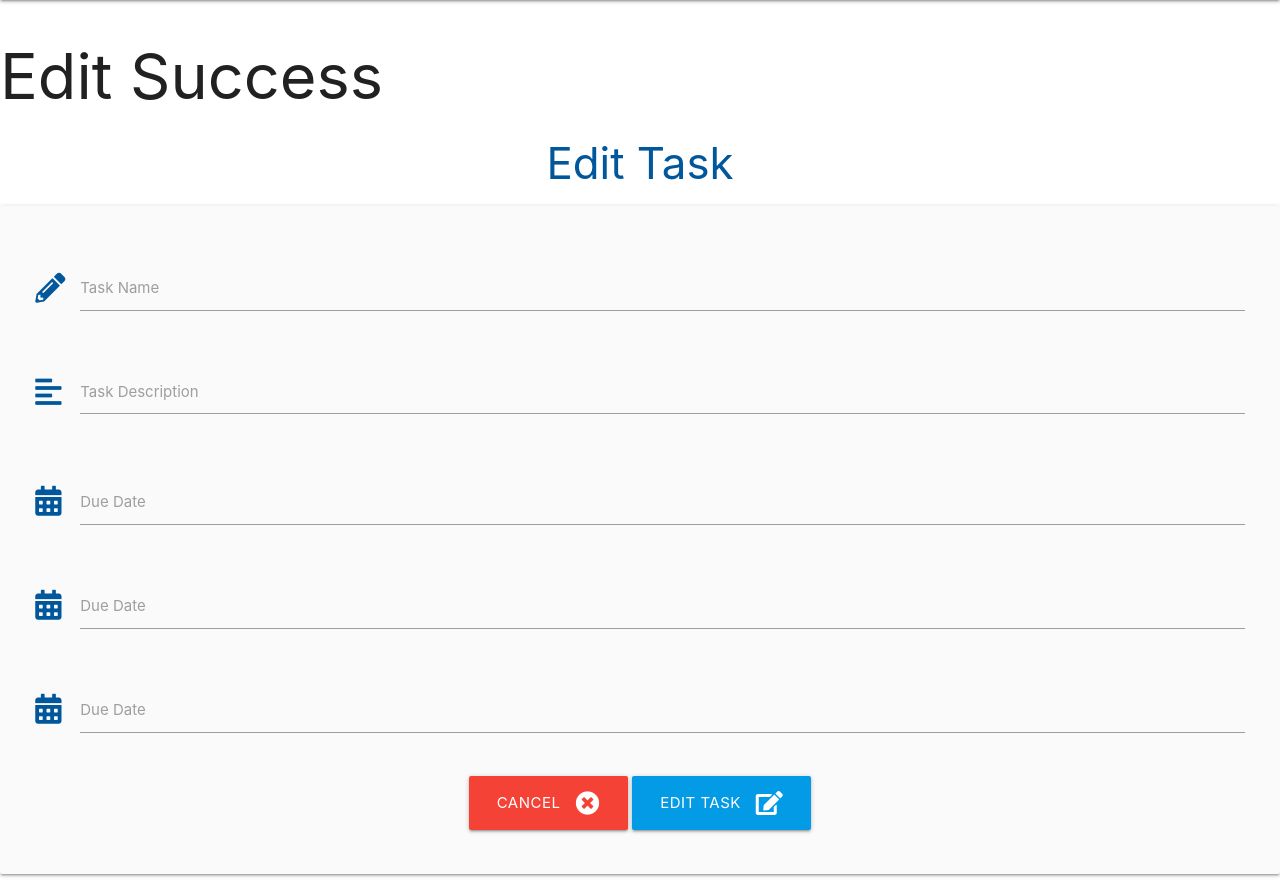
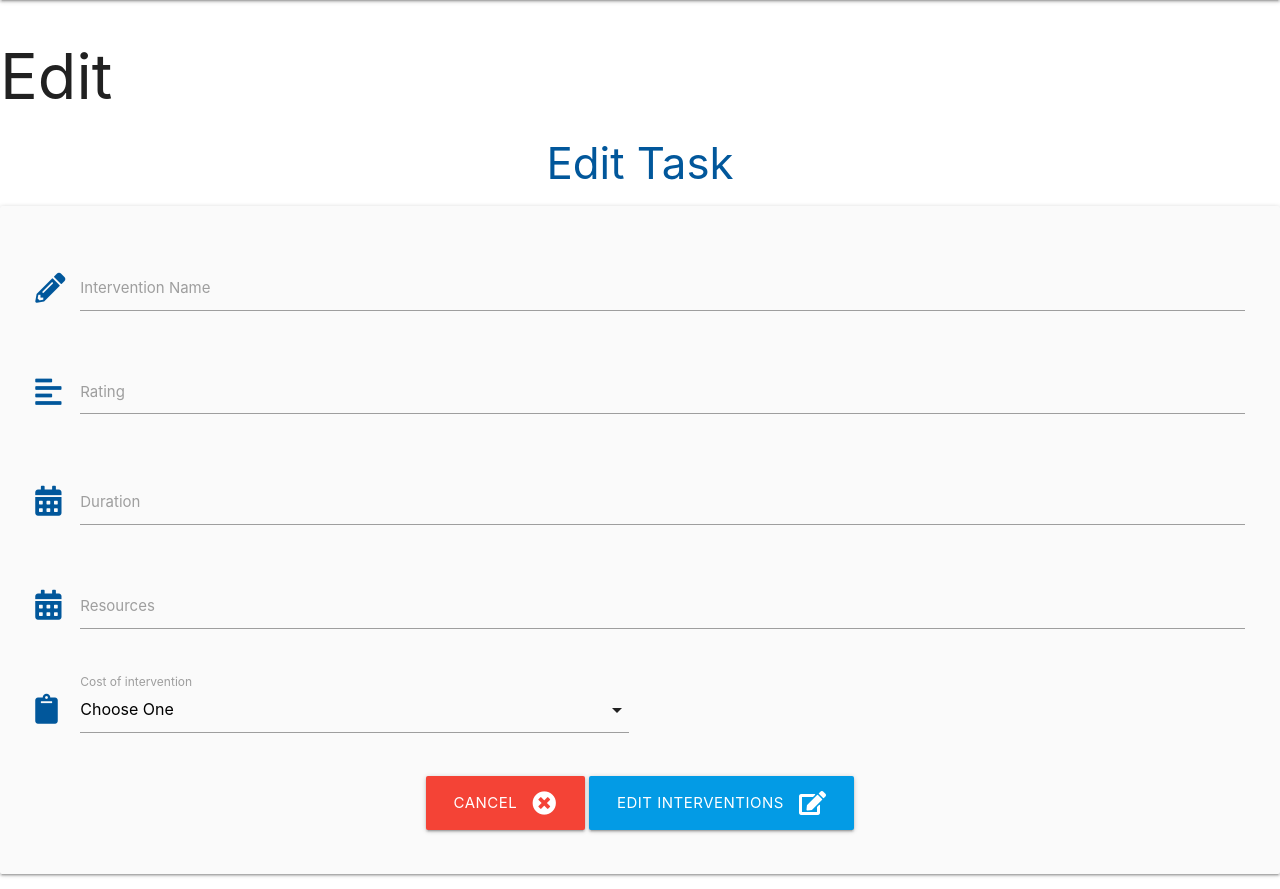
Before and after one commit to Code-Institute-Submissions/milestone_3_project, a Flask app: template templates/edit_interventions.html in a window 1280 px wide. Shown: the part 64-953 px from the top of the page. Run offline with Flask 2, Linux system fonts and the light colour scheme; the template is opened without the code that fills it, so the values that code supplies are empty; some libraries are stand-ins or nearby versions.

Commit message:
Cost dropdown on interventions fixed, option label altered to avoid required confusion

```diff
--- a/app.py
+++ b/app.py
@@ -45,13 +45,11 @@ def about_page():
 @app.route("/add_students", methods=["GET", "POST"])
 def add_students():
     if request.method == "POST":
-        review_due = "on" if request.form.get("review_due") else "off"
         students = {
             "name": request.form.get("name"),
             "class": request.form.get("class"),
             "sen": request.form.get("sen"),
-            "start_date": request.form.get("start_date"),
-            "review_due": review_due,
+            "review_date": request.form.get("review_date"),
             "intervention": request.form.get("intervention")
         }
         mongo.db.students.insert_one(students)
@@ -64,13 +62,11 @@ def add_students():
 @app.route("/edit_students/<students_id>", methods=["GET", "POST"])
 def edit_students(students_id):
     if request.method == "POST":
-        review_due = "on" if request.form.get("review_due") else "off"
         update = {
             "name": request.form.get("name"),
             "class": request.form.get("class"),
             "sen": request.form.get("sen"),
-            "start_date": request.form.get("start_date"),
-            "review_due": review_due,
+            "review_date": request.form.get("review_date"),
             "intervention": request.form.get("intervention")
         }
         mongo.db.students.update({"_id": ObjectId(students_id)}, update)
@@ -93,7 +89,6 @@ def add_interventions():
     if request.method == "POST":
         interventions = {
             "name": request.form.get("name"),
-            "sen": request.form.get("sen"),
             "rating": request.form.get("rating"),
             "duration": request.form.get("duration"),
             "resources": request.form.get("resources"),
@@ -114,7 +109,6 @@ def edit_interventions(interventions_id):
     if request.method == "POST":
         submit = {
             "name": request.form.get("name"),
-            "sen": request.form.get("sen"),
             "rating": request.form.get("rating"),
             "duration": request.form.get("duration"),
             "resources": request.form.get("resources"),
@@ -122,6 +116,8 @@ def edit_interventions(interventions_id):
         }
         mongo.db.interventions.update({"_id": ObjectId(interventions_id)}, submit)
         flash("Task Successfully Updated")
+        return redirect(url_for("show_interventions"))
+
     interventions = mongo.db.interventions.find_one({"_id": ObjectId(interventions_id)})
     return render_template("edit_interventions.html", interventions=interventions)
 
--- a/static/js/script.js
+++ b/static/js/script.js
@@ -2,8 +2,8 @@ $(document).ready(function(){
     $('.sidenav').sidenav();
     $('.dropdown-trigger').dropdown();
     $('.collapsible').collapsible();
-    $(".tooltipped").tooltip();
-    $("select").formSelect();
+    $('.tooltipped').tooltip();
+    $('select').formSelect();
     $('.datepicker').datepicker()
 
   });
--- a/templates/edit_interventions.html
+++ b/templates/edit_interventions.html
@@ -3,7 +3,7 @@
 
 
 
-<h1> Edit Success </h1>
+<h1> Edit </h1>
 
  <h3 class="light-blue-text text-darken-4 center-align">Edit Task</h3>
 
@@ -14,20 +14,18 @@
 
                  {% for interventions in interventions %}
 
-                                <option value="{{ interventions.interventions_name }}" selected>{{ interventions.name }}</option>
+                    <option value="{{ interventions.name }}" selected>{{ interventions.name }}</option>
 
-                        {% endfor %}
-
-
+				{% endfor %}
 				</div>
 
             <!-- task name -->
             <div class="row">
                 <div class="input-field col s12">
                     <i class="fas fa-pencil-alt prefix light-blue-text text-darken-4"></i>
-                    <input id="sen" name="sen" minlength="5" maxlength="50"
-                        value="{{ interventions.sen }}" type="text" class="validate" required>
-                    <label for="sen">Task Name</label>
+                    <input id="name" name="name" minlength="5" maxlength="50"
+                        value="{{ interventions.name }}" type="text" class="materialize-textarea validate" required>
+                    <label for="name">Intervention Name</label>
                 </div>
             </div>
             <!-- task description -->
@@ -38,7 +36,7 @@
                         maxlength="200" class="materialize-textarea validate" required>
                         {{- interventions.rating -}}
                     </textarea>
-                    <label for="rating">Task Description</label>
+                    <label for="rating">Rating</label>
                 </div>
             </div>
             <!-- due date picker -->
@@ -46,8 +44,8 @@
                 <div class="input-field col s12">
                     <i class="fas fa-calendar-alt prefix light-blue-text text-darken-4"></i>
                     <input id="duration" name="duration" type="text"
-                        value="{{ interventions.duration }}" class="datepicker validate" required>
-                    <label for="duration">Due Date</label>
+                        value="{{ interventions.duration }}" class="materialize-textarea validate" required>
+                    <label for="duration">Duration</label>
                 </div>
             </div>
 
@@ -55,19 +53,25 @@
                 <div class="input-field col s12">
                     <i class="fas fa-calendar-alt prefix light-blue-text text-darken-4"></i>
                     <input id="resources" name="resources" type="text"
-                        value="{{ interventions.resources }}" class="datepicker validate" required>
-                    <label for="resources">Due Date</label>
+                        value="{{ interventions.resources }}" class="materialize-textarea validate" required>
+                    <label for="resources">Resources</label>
                 </div>
             </div>
 
-            <div class="row">
-                <div class="input-field col s12">
-                    <i class="fas fa-calendar-alt prefix light-blue-text text-darken-4"></i>
-                    <input id="cost" name="cost" type="text"
-                        value="{{ interventions.cost }}" class="datepicker validate" required>
-                    <label for="cost">Due Date</label>
-                </div>
-            </div>
+            <!-- Cost -->
+<div class = "row">
+    <div class="input-field col s12 m6 l6">
+    <i class="fas fa-clipboard prefix light-blue-text text-darken-4"></i>
+    <select id ="cost" name="cost" class="validate" required>
+      <option value="" disabled selected>Choose One</option>
+      <option value="Free">Free</option>
+      <option value="Registration Required £">Registration Required £</option>
+      <option value="Subscription Required ££">Subscription Required ££</option>
+      <option value="Training Required £££">Training Required £££</option>
+    </select>
+    <label>Cost of intervention</label>
+  </div>
+</div>
 
 
             <!-- submit button -->
@@ -78,7 +82,7 @@
                         Cancel <i class="fas fa-times-circle right"></i>
                     </a>
                     <button type="submit" class="btn-large light-blue darken-1 text-shadow">
-                        Edit Task <i class="fas fa-edit right"></i>
+                        Edit Interventions <i class="fas fa-edit right"></i>
                     </button>
                 </div>
             </div>
```
Also changed, not shown: templates/add_interventions.html (+16 -17 lines), templates/add_students.html (+5 -22 lines), templates/edit_students.html (+17 -29 lines), templates/interventions.html (+5 -6 lines), templates/students.html (+3 -4 lines).
